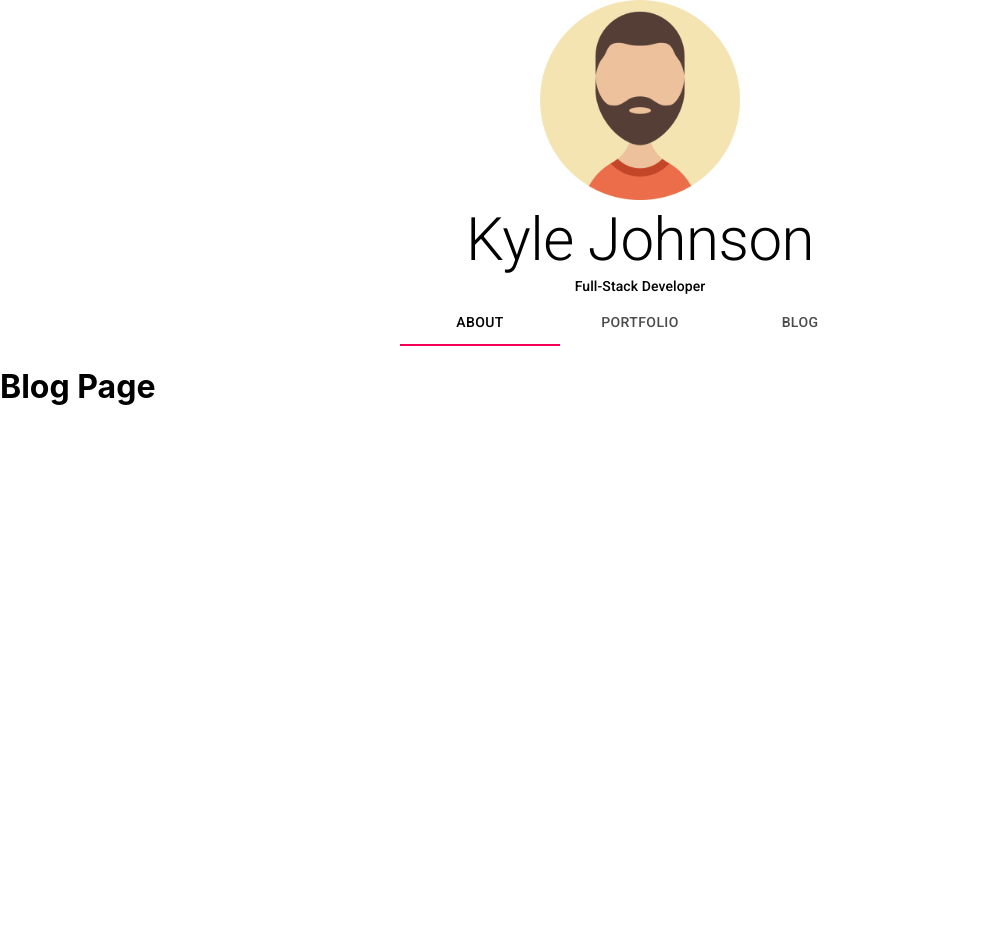
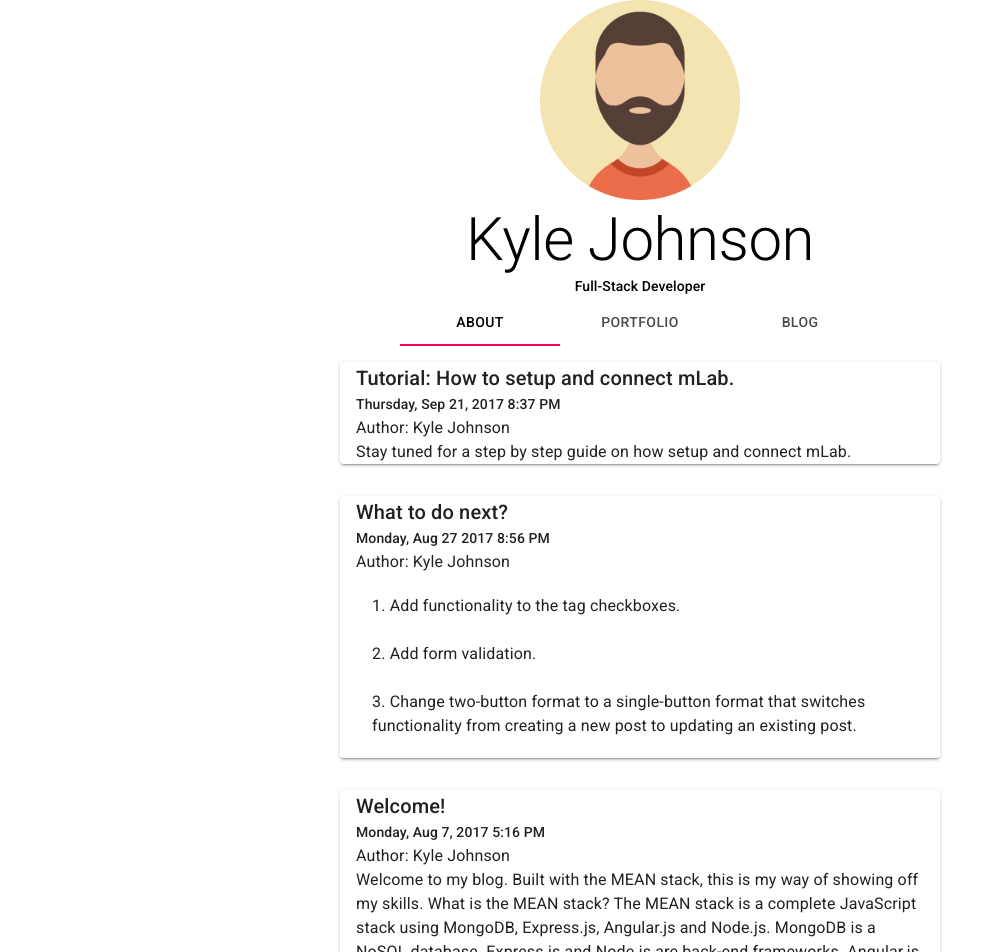
Before and after one commit to 11kyle/mern-client, a React (Create React App) app: page /blog in a window 1280 px wide. Shown: the top 952 px of the page, without its empty margins (0-1002 px from the left). Before the commit the page ends 800 px from the top, so only its background shows below. Built offline with nearby package versions, Linux system fonts and the light colour scheme.

Commit message:
Added layout for the Blog page.

```diff
--- a/src/Components/Header.js
+++ b/src/Components/Header.js
@@ -35,7 +35,7 @@ export default function Header() {
             <Grid item>
                 <img
                      src={ProfilePicture}
-                     alt="profile picture"
+                     alt="profile"
                      width="200px"
                  >
                  </img>
--- a/src/Components/Routes/Blog.js
+++ b/src/Components/Routes/Blog.js
@@ -1,7 +1,91 @@
 import React from 'react';
+import Grid from '@material-ui/core/Grid';
+import Paper from '@material-ui/core/Paper';
+import { Typography, Box } from '@material-ui/core';
+import List from '@material-ui/core/List';
+import ListItem from '@material-ui/core/ListItem';
+import ListItemText from '@material-ui/core/ListItemText';
 
 export default function Blog() {
     return(
-        <h1>Blog Page</h1>
+        <Grid
+            container
+            spacing={0}
+            alignItems="stretch"
+            alignContent="center"
+            direction="column"
+            mt="1"
+        >
+            <Grid item xs={11} mx="auto">
+                <Box maxWidth="600px">
+                <Paper elevation={2}>
+                    <Box m={2}>
+                        <Typography variant="h6">
+                            Tutorial: How to setup and connect mLab.
+                        </Typography>
+                        <Typography variant="subtitle2">
+                            Thursday, Sep 21, 2017 8:37 PM
+                        </Typography>
+                        <Typography>
+                            Author: Kyle Johnson
+                        </Typography>
+                        <Typography>
+                            Stay tuned for a step by step guide on how setup and connect mLab.
+                        </Typography>
+                    </Box>
+                </Paper>
+                </Box>
+            </Grid>
+
+            <Grid item xs={11} mx="auto">
+                <Box maxWidth="600px">
+                <Paper elevation={2}>
+                    <Box m={2}>
+                        <Typography variant="h6">
+                            What to do next?
+                        </Typography>
+                        <Typography variant="subtitle2">
+                            Monday, Aug 27 2017 8:56 PM
+                        </Typography>
+                        <Typography>
+                            Author: Kyle Johnson
+                        </Typography>
+                        <List>
+                            <ListItem>
+                                <ListItemText primary="1. Add functionality to the tag checkboxes." />
+                            </ListItem>
+                            <ListItem>
+                                <ListItemText primary="2. Add form validation." />
+                            </ListItem>
+                            <ListItem>
+                                <ListItemText primary="3. Change two-button format to a single-button format that switches functionality from creating a new post to updating an existing post." />
+                            </ListItem>
+                        </List>
+                    </Box>
+                </Paper>
+                </Box>
+            </Grid>
+
+            <Grid item xs={11} mx="auto">
+            <Box maxWidth="600px">
+                <Paper elevation={2}>
+                    <Box m={2}>
+                        <Typography variant="h6">
+                            Welcome!
+                        </Typography>
+                        <Typography variant="subtitle2">
+                            Monday, Aug 7, 2017 5:16 PM
+                        </Typography>
+                        <Typography>
+                            Author: Kyle Johnson
+                        </Typography>
+                        <Typography>
+                        Welcome to my blog. Built with the MEAN stack, this is my way of showing off my skills. What is the MEAN stack? The MEAN stack is a complete JavaScript stack using MongoDB, Express.js, Angular.js and Node.js. MongoDB is a NoSQL database. Express.js and Node.js are back-end frameworks. Angular.js is the front-end framework. Put these together and you get this great blogging platform! Get it for yourself here.
+                        </Typography>
+                    </Box>
+                </Paper>
+                </Box>
+            </Grid>
+        </Grid>
     );
 }
--- a/src/Components/SubComponents/Tabs.js
+++ b/src/Components/SubComponents/Tabs.js
@@ -1,6 +1,5 @@
 import React from 'react';
 import { makeStyles } from '@material-ui/core/styles';
-import Paper from '@material-ui/core/Paper';
 import Tabs from '@material-ui/core/Tabs';
 import Tab from '@material-ui/core/Tab';
 import { Link } from 'react-router-dom';
```
